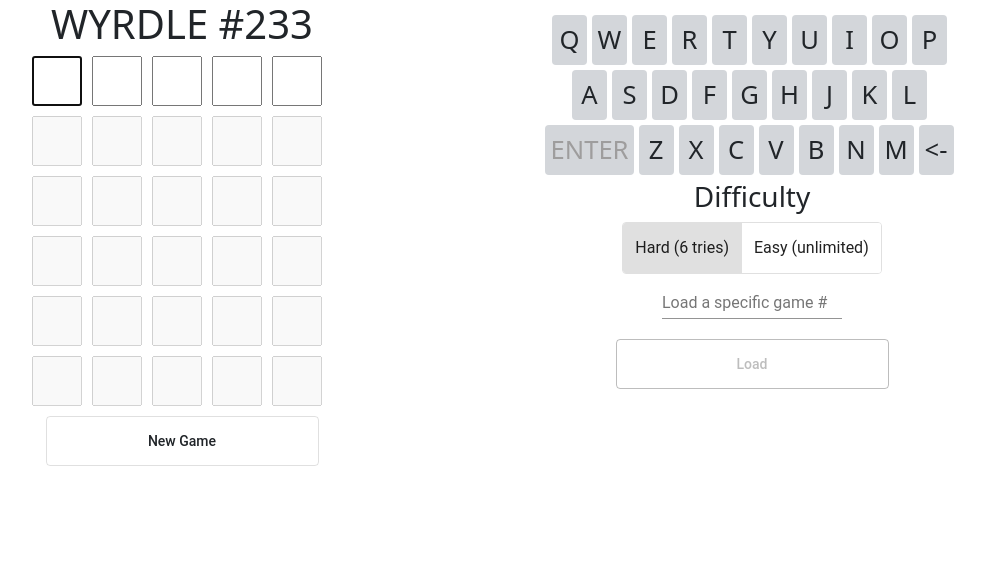
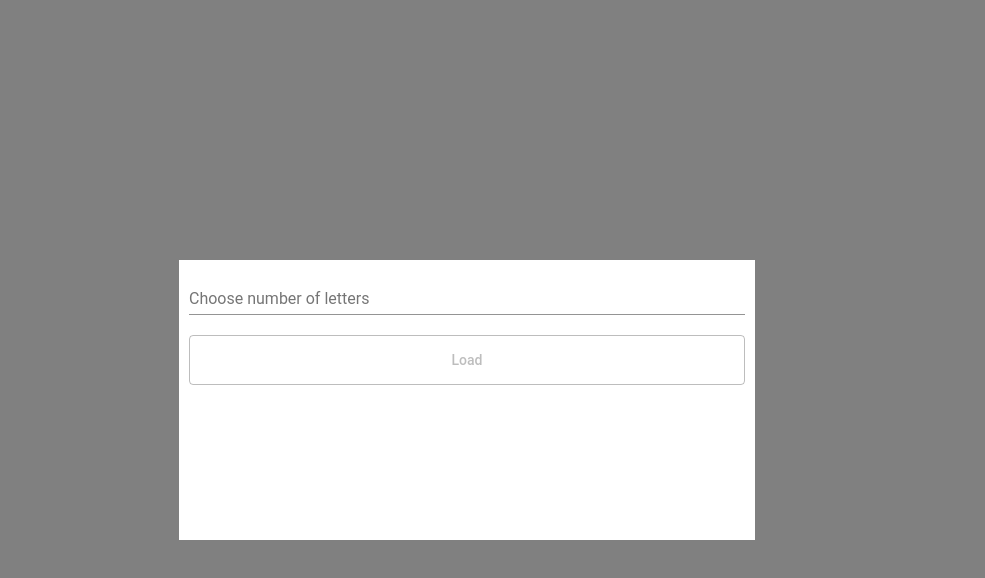
Before and after one commit to CloudEntity57/Wyrdle, an Angular app: page / in a window 1280 px wide. Shown: the top 578 px of the page, without its empty margins (173-1158 px from the left). Built offline with nearby package versions, Linux system fonts and the light colour scheme.

Commit message:
added multiple letters

```diff
--- a/src/app/app.component.html
+++ b/src/app/app.component.html
@@ -1,9 +1,9 @@
-<div class="container">
+<div *ngIf="!isPageLoading" class="container">
   <div class="row">
     <div class="col-lg-6 gridContainer">
       <div class="game">
         <div class="game-inner">
-          <h1>WYRDLE #{{fiveLetterWords.indexOf(testWord)}}</h1>
+          <h1>WYRDLE #{{correctLetterWords.indexOf(testWord)}}({{lettersInWord}} ltr)</h1>
           <!-- last turns -->
           <div *ngFor="let row of lastTurns" class="wyrdle-row">
             <input *ngFor="let cell of row" disabled class="wyrdle-cell" value={{cell.letter}} class="wyrdle-cell {{cell.color}}">
@@ -11,11 +11,7 @@
           <!-- current turn -->
           <form [formGroup]="wyrdleForm">
             <div class="wyrdle-row">
-              <input (keyup)="nextCell(1)" (click)="cellClicked(1)" id="cell1" maxlength="1" class="wyrdle-cell" [class.spin]="isSpinning('cell1')" formControlName="cell1" >
-              <input (keyup)="nextCell(2)" (click)="cellClicked(2)" id="cell2" maxlength="1" class="wyrdle-cell" [class.spin]="isSpinning('cell2')" formControlName="cell2" >
-              <input (keyup)="nextCell(3)" (click)="cellClicked(3)" id="cell3" maxlength="1" class="wyrdle-cell" [class.spin]="isSpinning('cell3')" formControlName="cell3" >
-              <input (keyup)="nextCell(4)" (click)="cellClicked(4)" id="cell4" maxlength="1" class="wyrdle-cell" [class.spin]="isSpinning('cell4')" formControlName="cell4" >
-              <input (keyup)="isValidWord()" (click)="cellClicked(5)" id="cell5" maxlength="1" class="wyrdle-cell" [class.spin]="isSpinning('cell5')" formControlName="cell5" >
+              <input *ngFor="let cellIndex of letterIndexes" (keyup)="nextCell(cellIndex)" (click)="cellClicked(1)" id={{controls[cellIndex-1]}} maxlength="1" class="wyrdle-cell" [class.spin]="isSpinning(controls[cellIndex-1])" formControlName={{controls[cellIndex-1]}} >
             </div>
           </form>
           <!-- next turns -->
@@ -59,7 +55,7 @@
           <h3>Difficulty</h3>
           <section>
             <mat-button-toggle-group [(ngModel)]="difficulty" aria-label="Difficulty">
-              <mat-button-toggle value="hard">Hard (6 tries)</mat-button-toggle>
+              <mat-button-toggle value="hard">Hard ({{lettersInWord+1}} tries)</mat-button-toggle>
               <mat-button-toggle value="easy">Easy (unlimited)</mat-button-toggle>
             </mat-button-toggle-group>
           </section>
@@ -70,7 +66,16 @@
           <button [disabled]="!gameNumber" (click)="loadGame()" mat-stroked-button color="primary">Load</button>
         </div>
         </div>
-
     </div>
   </div>
+
 </div>
+<div class="letterModal" [class.hidden]="!isPageLoading">
+  <div class="modalContents">
+    <mat-form-field>
+      <mat-label>Choose number of letters</mat-label>
+      <input type="number" [(ngModel)]="lettersInWord" matInput >
+    </mat-form-field>
+    <button [disabled]="!lettersInWord" (click)="setupGame()" mat-stroked-button color="primary">Load</button>
+    </div>
+</div>
--- a/src/app/app.component.ts
+++ b/src/app/app.component.ts
@@ -1,10 +1,10 @@
 import { Placeholder } from '@angular/compiler/src/i18n/i18n_ast';
-import { ChangeDetectorRef, Component, OnInit } from '@angular/core';
+import { AfterViewInit, ChangeDetectorRef, Component, OnInit } from '@angular/core';
 import { FormBuilder, FormControl, FormGroup, Validators } from '@angular/forms';
 import { Observable, of } from 'rxjs';
 import { buffer, delay, map } from 'rxjs/operators';
 import { dictionary }  from './utils/words';
-import { fiveLetterWords } from './utils/easywords';
+import { easyWords } from './utils/easywords';
 // var dictionary = import('an-array-of-english-words');
 
 @Component({
@@ -12,14 +12,15 @@
   templateUrl: './app.component.html',
   styleUrls: ['./app.component.scss']
 })
-export class AppComponent implements OnInit{
+export class AppComponent implements OnInit, AfterViewInit{
 
   constructor(private formBuilder: FormBuilder, private changeDetector: ChangeDetectorRef){
   }
-  public fiveLetterWords = [];
+  public correctLetterWords = [];
   public testWord = "wrung";
   public validWord = false;
-  public controls = ['cell1','cell2','cell3','cell4','cell5'];
+  public controls = [];
+  public letterIndexes = [];
   public spinningCells: string[] = [];
   public lastTurns = [];
   public nextTurns = [];
@@ -28,22 +29,66 @@
   public keyCommands: string[] = 'qwertyuiop'.split('');
   public keyCommands2: string[] ='asdfghjkl'.split('');
   public keyCommands3: string[] = 'zxcvbnm'.split('');
-  public allKeyCommands: string[] = [...this.keyCommands, ...this.keyCommands2, ...this.keyCommands3];
   public currentLetter = 1;
   public manualKeyChoice = false;
-
-
+  public lettersInWord: number = null;
+  public isPageLoading = true;
 
   public difficulty = 'hard';
 
+  public wyrdleForm = this.formBuilder.group({});
 
-  public wyrdleForm = this.formBuilder.group({
-    cell1: this.formBuilder.control(null, [Validators.required]),
-    cell2: this.formBuilder.control(null, [Validators.required]),
-    cell3: this.formBuilder.control(null, [Validators.required]),
-    cell4: this.formBuilder.control(null, [Validators.required]),
-    cell5: this.formBuilder.control(null, [Validators.required])
-  });
+
+  ngOnInit(): void {
+    // this.generateForm();
+    this.filterWords();
+    this.keyCommands3.push('<-');
+    // this.generateWord();
+    // this.setDefaults();
+  }
+  public filterWords(){
+    for(let i=1; i<= this.lettersInWord; i++){
+      this.controls.push(`cell${i}`);
+      this.letterIndexes.push(i);
+    }
+    let wordsArray = easyWords.split('\n');
+    console.log('wordsArray: ', wordsArray)
+    let filteredWords = wordsArray.filter(word => word.length === this.lettersInWord);
+    console.log('filteredWords: ', filteredWords)
+
+    this.correctLetterWords = filteredWords.map(word => {
+      // if(word.length === this.lettersInWord){
+      //   this.correctLetterWords.push(word);
+      // }
+      return (word.length === this.lettersInWord) ? word : null;
+    });
+    console.log('correctLetteredWords: ', this.correctLetterWords)
+  }
+  public setupGame(){
+    this.generateForm();
+    console.log('lettersInWord: ', this.lettersInWord)
+
+    setTimeout(()=>{
+      this.isPageLoading = false;
+      this.filterWords();
+      this.generateForm();
+      this.setDefaults();
+      this.generateWord();
+      document.getElementById('cell1').focus();
+
+    },250)
+
+  }
+
+  ngAfterViewInit(){
+    // document.getElementById('cell1').focus();
+  }
+
+  public generateForm(){
+    for(let i=1; i<=this.lettersInWord; i++){
+      this.wyrdleForm.addControl(`cell${i}`, this.formBuilder.control(null, [Validators.required]));
+    }
+  }
 
   public registerInput(value: string){
     // if(this.currentLetter > 5 && value != 'Enter') return;
@@ -65,7 +110,7 @@
       this.manualKeyChoice = false;
       return;
     }
-    if(this.currentLetter > 5) return;
+    if(this.currentLetter > this.lettersInWord) return;
     const control = `cell${this.currentLetter}`;
     this.wyrdleForm.get(control).setValue(value);
     this.changeDetector.detectChanges();
@@ -77,18 +122,6 @@
     return char === 'Enter';
   }
 
-  ngOnInit(): void {
-    this.keyCommands3.push('<-');
-    // this.keyCommands3.unshift('Enter');
-
-    this.setDefaults();
-    fiveLetterWords.forEach(word => {
-      if(word.length === 5){
-        this.fiveLetterWords.push(word);
-      }
-    });
-    this.generateWord();
-  }
   public cellClicked(index:number){
     this.manualKeyChoice = true;
     this.currentLetter = index;
@@ -96,28 +129,26 @@
   public loadGame(){
     this.startOver();
     const gameIndex = this.gameNumber;
-    console.log('generating game ', gameIndex)
     this.generateWord(gameIndex);
     this.gameNumber = null;
   }
   public setDefaults(){
     this.currentLetter = 1;
     this.nextTurns = [];
-    for(let i = 0; i<5; i++){
+    for(let i = 0; i<this.lettersInWord; i++){
       this.nextTurns.push([]);
-      for(let x = 0; x<5; x++){
+      for(let x = 0; x<this.lettersInWord; x++){
         this.nextTurns[i].push({
           letter: '',
           color: 'white'
         });
       }
     }
-    document.getElementById('cell1').focus();
   }
 
   public generateWord(index:number = null){
-    const randomIndex = Math.floor(Math.random() * this.fiveLetterWords.length);
-    this.testWord = index ? this.fiveLetterWords[index] : this.fiveLetterWords[randomIndex];
+    const randomIndex = Math.floor(Math.random() * this.correctLetterWords.length);
+    this.testWord = index ? this.correctLetterWords[index] : this.correctLetterWords[randomIndex];
     console.log('OFFICIAL WORD - ', this.testWord)
   }
 
@@ -137,7 +168,7 @@
     }
     const submittedWord = letters.join('');
     console.log({submittedWord})
-    this.validWord = submittedWord.length === 5 && dictionary.includes(submittedWord);
+    this.validWord = submittedWord.length === this.lettersInWord && dictionary.includes(submittedWord);
     console.log('VALID - ',this.validWord);
     return this.validWord;
   }
@@ -185,7 +216,7 @@
 
     /** test cells while spinning in real time */
 
-    for(let i=0; i<5; i++){
+    for(let i=0; i<this.lettersInWord; i++){
       await new Promise((res) => {
         setTimeout(()=> {
           if(this.testWord[i]===letters[i]){
@@ -223,14 +254,14 @@
           },350);
           this.changeDetector.detectChanges();
       });
-      if(perfect && i===4){
+      if(perfect && i===this.lettersInWord - 1){
         this.win();
         return;
       }
     }
 
 
-    if(this.difficulty === 'hard' && !perfect && this.validWord && this.lastTurns.length >= 5){
+    if(this.difficulty === 'hard' && !perfect && this.validWord && this.lastTurns.length >= this.lettersInWord){
       this.lose();
       return;
     }
--- a/src/app/utils/easywords.js
+++ b/src/app/utils/easywords.js
@@ -2999,5 +2999,4 @@
 youth
 zone`;
 
-let wordsArray = words.split('\n');
-export const fiveLetterWords = wordsArray.filter(word => word.length === 5);
+export const easyWords = words;
--- a/src/styles.scss
+++ b/src/styles.scss
@@ -1,9 +1,9 @@
 @import "~@angular/material/prebuilt-themes/indigo-pink.css";
-// .container{
-//     display: flex;
-//     justify-content: center;
-//     font-family: Arial, Helvetica, sans-serif;
-// }
+.container{
+    @media(max-width: 960px){
+        height:150vh;
+    }
+}
 
 
 
@@ -116,7 +116,12 @@
     // padding-left:50px;
     display:flex;
     flex-direction: column;
-}
+    background-color: #ffffff;
+    @media(max-width:960px){
+        position:fixed;
+        bottom:0px;
+        left:0px;
+    }}
 .text-center{
     display: flex;
     justify-content: space-around;
@@ -138,3 +143,30 @@
 .disabledEnter{
     color:#9e9d9d;
 }
+.letterModal{
+    position: fixed;
+    height:100vh;
+    width: 100vw;
+    display: flex;
+    background-color: rgba(2,2,2,.5);
+    flex-direction: column;
+    justify-content: space-around;
+    align-items: center;
+    z-index: 2;
+    top:0px;
+    .modalContents{
+        padding:10px;
+        height:35vh;
+        width:45vw;
+        background-color:#ffffff;
+        mat-form-field{
+            width: 100%;
+            input{
+                text-align:center;
+            }
+        }
+    }
+}
+.hidden{
+    display:none;
+}
```
